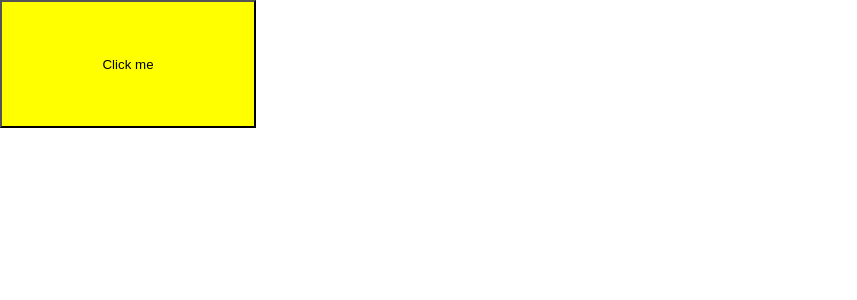
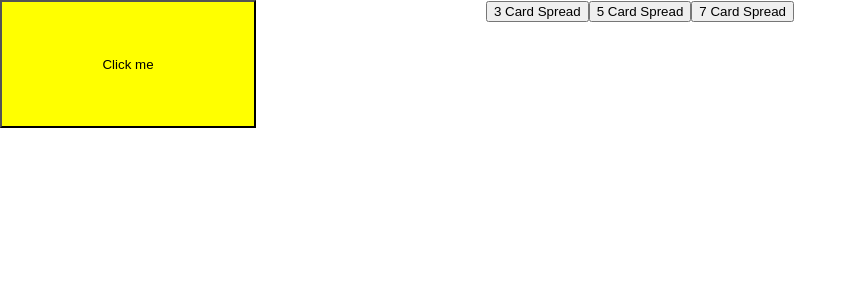
Before and after one commit to t34Virus/my_deck, a React (Create React App) app: page / in a window 1280 px wide. Shown: the top 300 px of the page, without its empty margins (0-857 px from the left). Built offline with nearby package versions, Linux system fonts and the light colour scheme.

Commit message:
Add: spread buttons

```diff
--- a/src/components/deck/Card.tsx
+++ b/src/components/deck/Card.tsx
@@ -5,10 +5,10 @@ import { CardType } from '../../types/CardTypes';
 
 function Card() {
   const deck = require('../../config/config.json')
+  let cardElements: Array<HTMLElement>;
 
   function getAllCards() {
     let tempArray = [];
-    let cardElements: Array<HTMLElement>;
     for (const card in deck) {
       const cardImage = createElement('img', { src: deck[card].image_path });
       const cardDescription = createElement('p',{}, deck[card].description);
@@ -48,6 +48,15 @@ function Card() {
       cardContainer.className = '';
     }
     cardContainer.className = `spread${spread}`;
+
+    const randoNumbers = randomUniqueNewYork(cardElements.length-1, spread);
+    let cardPos = new Array()
+    randoNumbers.forEach((number, index) => {
+      const horizontalPos = ((index - (spread/2)) * 100) + 50;
+      const verticalPos = (Math.abs((index - (spread/2.5)) * 100)/spread) + (25/spread)
+      cardPos.push({horizontalPos, verticalPos})
+      console.log(cardPos);
+    })
   }
 
   function randomUniqueNewYork(range: number, outputCount: number) {
@@ -66,7 +75,10 @@ function Card() {
   }
   return (
     <div className="App">
-      <button id="rando" onClick={() => randomUniqueNewYork(10, 10)}>Click me</button>
+      <button id="rando" onClick={showCard}>Click me</button>
+      <button id="spreadCard3" onClick={() => spreadCards(3)}>3 Card Spread</button>
+      <button id="spreadCard5" onClick={() => spreadCards(5)}>5 Card Spread</button>
+      <button id="spreadCard5" onClick={() => spreadCards(7)}>7 Card Spread</button>
       <div id="cardContainer">
         {
           getAllCards()
```
